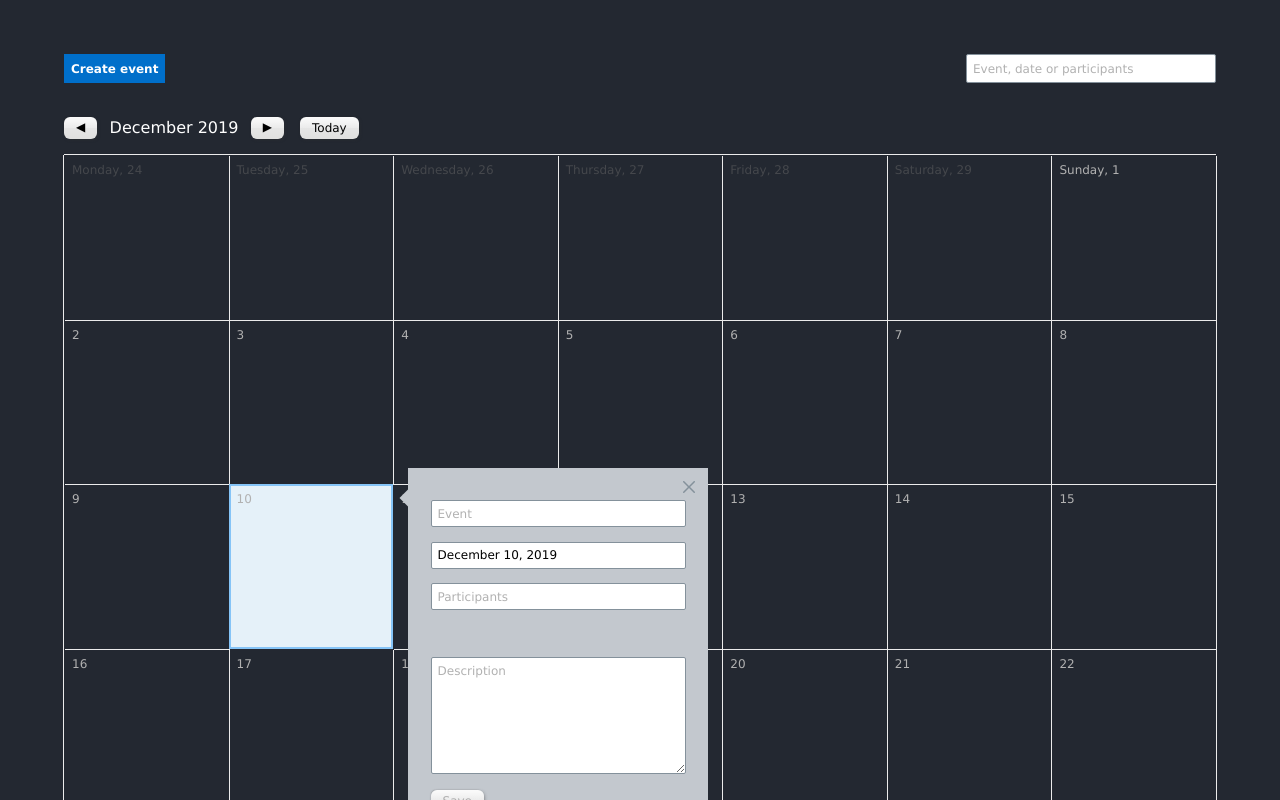
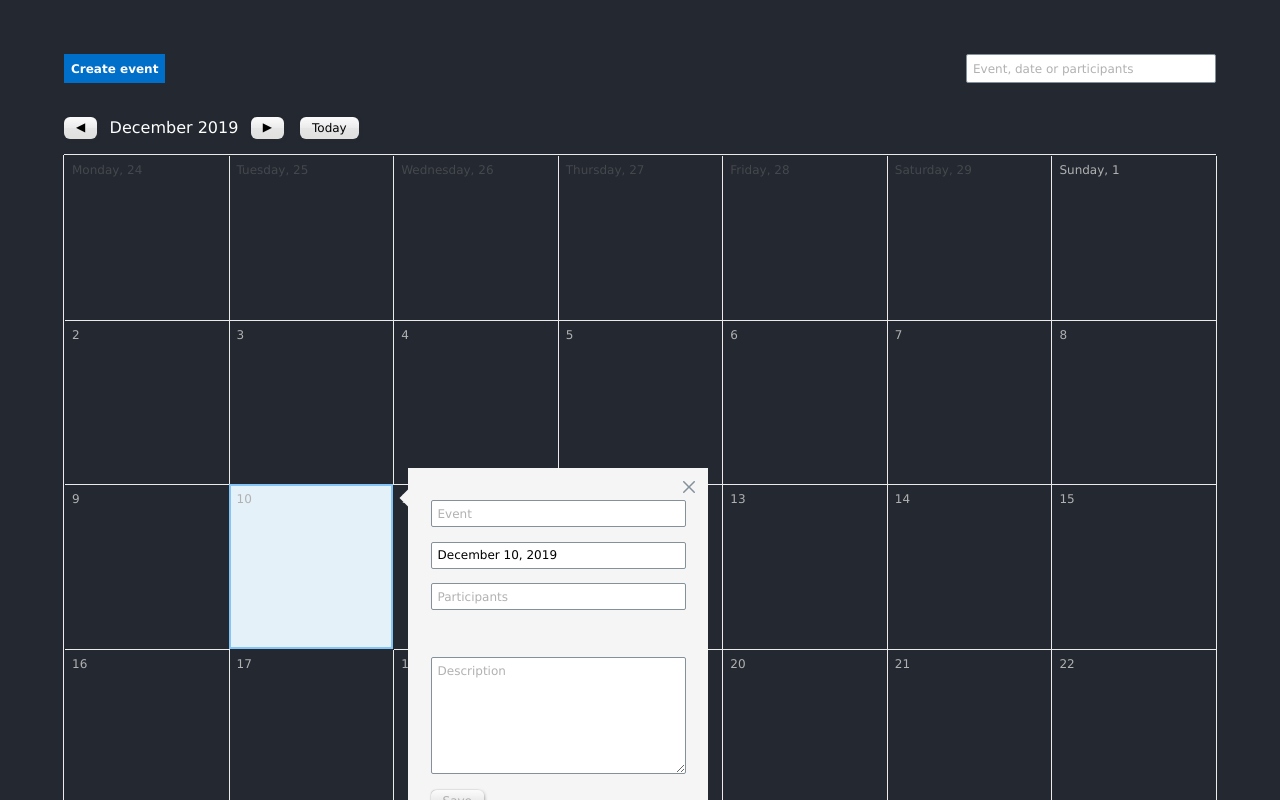
Before and after one commit to loryma/calendar, a React (Create React App) app: page / in a window 1280 px wide. Both pictures are taken after a click on the element "10". Shown: the top 800 px of the page. Built offline with nearby package versions, Linux system fonts and the light colour scheme.

Commit message:
fix hiding form on clicking outside of it

```diff
--- a/src/components/Day/Day.js
+++ b/src/components/Day/Day.js
@@ -1,14 +1,11 @@
-import React, { useState, useEffect } from "react";
+import React, { useState, useRef } from "react";
 import EventForm from "../EventForm/EventForm";
 import Background from "../Background/Background";
 import classes from "./Day.module.css";
 
-const Day = ({ id, disabled, date, weekDay, event, dayIndex, onOpen, isActive }) => {
-  const [formActive, setFormActive] = useState(isActive);
-
-  useEffect(() => {
-    setFormActive(isActive);
-  }, [isActive]);
+const Day = ({ id, disabled, date, weekDay, event, dayIndex }) => {
+  const [formActive, setFormActive] = useState(false);
+  const ref = useRef(null);
 
   const onFormClose = () => {
     setFormActive(false);
@@ -16,7 +13,15 @@ const Day = ({ id, disabled, date, weekDay, event, dayIndex, onOpen, isActive })
 
   const onFormOpen = e => {
     setFormActive(true);
-    onOpen(id);
+  };
+
+  const onBlur = e => {
+    setTimeout(() => {
+      const focusedElement = document.activeElement;
+      if (!ref.current.contains(focusedElement)) {
+        setFormActive(false);
+      }
+    });
   };
 
   const eventContent = event && (
@@ -35,7 +40,7 @@ const Day = ({ id, disabled, date, weekDay, event, dayIndex, onOpen, isActive })
   ].join(" ");
 
   return (
-    <div onClick={onFormOpen} className={dayClasses} tabIndex="0" id={`event_${id}`}>
+    <div ref={ref} onBlur={onBlur} onClick={onFormOpen} className={dayClasses} tabIndex="0" id={`event_${id}`}>
       {formActive && (
         <>
           <Background onClose={onFormClose} />
--- a/src/components/Day/Day.module.css
+++ b/src/components/Day/Day.module.css
@@ -16,11 +16,24 @@
 }
 
 .day:focus,
-.day:active {
+.day:active,
+.day:focus-within {
   box-shadow: 2px 2px var(--focus-ring-color, #85c4f7) inset, -2px -2px var(--focus-ring-color, #85c4f7) inset;
   outline: none;
   background-color: var(--focus-background, #e5f1f9);
 }
+
+.active {
+  overflow: visible;
+}
+
+/* .day:focus :global(.formEvent),
+.day:active :global(.formEvent) {
+  display: block;
+}
+
+.active :global(.formEvent) {
+} */
 
 .day.disabled {
   pointer-events: none;
@@ -28,11 +41,7 @@
 
 .hasEvent {
   /* background: rgba(255, 255, 255, 0.9); */
-  background: linear-gradient(-235deg, #c1e3fe, var(--pastel, #c3c8ce));
-}
-
-.active {
-  overflow: visible;
+  background: linear-gradient(135deg, #479ee6, var(--deep-blue));
 }
 
 .dayNumber {
--- a/src/components/EventForm/EventForm.js
+++ b/src/components/EventForm/EventForm.js
@@ -45,7 +45,9 @@ const EventForm = ({
 
   const SatSun = index % 7 === 5 || index === 5 || (index + 1) % 7 === 0;
 
-  const formClasses = [classes.eventForm, active ? classes.active : "", SatSun ? classes.left : ""].join(" ");
+  const formClasses = [classes.eventForm, "eventForm", active ? classes.active : "", SatSun ? classes.left : ""].join(
+    " "
+  );
 
   const toggleMode = () => {
     setViewMode(state => !state);
@@ -127,6 +129,7 @@ const EventForm = ({
   };
 
   const onChange = (name, e) => {
+    e.stopPropagation();
     let value = e.target.value;
     value = value.slice(0, 120);
     let error = validate(name, value);
@@ -151,8 +154,12 @@ const EventForm = ({
     />
   ));
 
+  const stop = e => {
+    e.stopPropagation();
+  };
+
   return (
-    <form className={formClasses} onSubmit={onSubmit}>
+    <form className={formClasses} onFocus={stop} onSubmit={onSubmit}>
       <PopupTriangle className="eventFormTriangle" />
       {id && <Edit onClick={toggleMode} />}
       <Close onClick={onFormClose} />
--- a/src/components/EventForm/EventForm.module.css
+++ b/src/components/EventForm/EventForm.module.css
@@ -3,7 +3,7 @@
   /* box-shadow: 3px 6px 5px #d9d9d9, -3px -2px 5px #d9d9d9; */
   /* background-color: #9599a0; */
   display: none;
-  background-color: var(--pastel, #c3c8ce);
+  background-color: whitesmoke;
   position: fixed;
   width: 80vw;
   top: 50%;
--- a/src/components/Month/Month.js
+++ b/src/components/Month/Month.js
@@ -34,10 +34,6 @@ const weekDay = [
 ];
 
 const Month = ({ days }) => {
-  const [activeDayId, setActiveDayId] = useState(null);
-  const onOpen = id => {
-    setActiveDayId(id);
-  };
   const content = days.map((day, i) => (
     <Day
       id={day.id}
@@ -46,8 +42,6 @@ const Month = ({ days }) => {
       weekDay={weekDay[i] ? weekDay[i] : ""}
       dayIndex={i}
       event={day.event}
-      onOpen={onOpen}
-      isActive={day.id === activeDayId}
       disabled={day.disabled}
     />
   ));
--- a/src/components/PopupTriangle/PopupTriangle.module.css
+++ b/src/components/PopupTriangle/PopupTriangle.module.css
@@ -3,7 +3,7 @@
   z-index: 1;
   content: "";
   width: 12px;
-  border-top: 12px solid var(--pastel, #c3c8ce);
+  border-top: 12px solid whitesmoke;
   border-left: 12px solid transparent;
   top: 1.5em;
   right: calc(100% - 7px);
```
